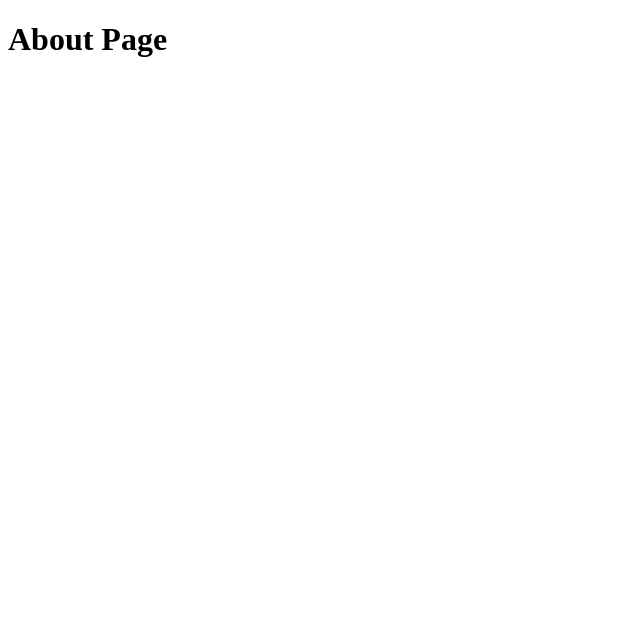
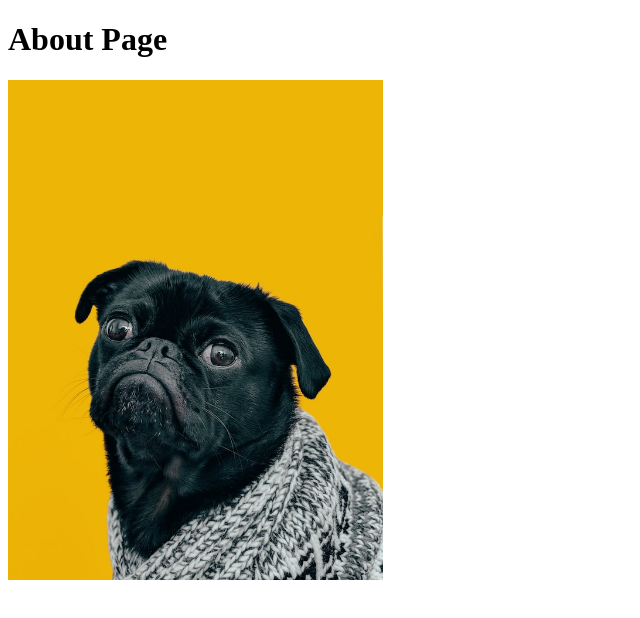
Before and after one commit to maz-y/odin-links-and-images, a plain HTML site: page pages/about.html in a window 1280 px wide. Shown: the whole page, without its empty margins (0-640 px from the left). Drawn offline with Linux system fonts and the light colour scheme.

Commit message:
New files and pictues

```diff
--- a/pages/about.html
+++ b/pages/about.html
@@ -7,5 +7,9 @@
 
   <body>
     <h1>About Page</h1>
+
+    <img src="../images/dog.jpg" alt="Very ugly pug in a sweater" height="500" width="'50">
+    <!-- The path name needs to include .. in order to go back to the parent directory and then get to images  -->
+
   </body>
 </html>
```
Also changed, not shown: index.html (+4 -0 lines), images/dog.jpg (renamed from images/charlesdeluvio-Mv9hjnEUHR4-unsplash.jpg).
